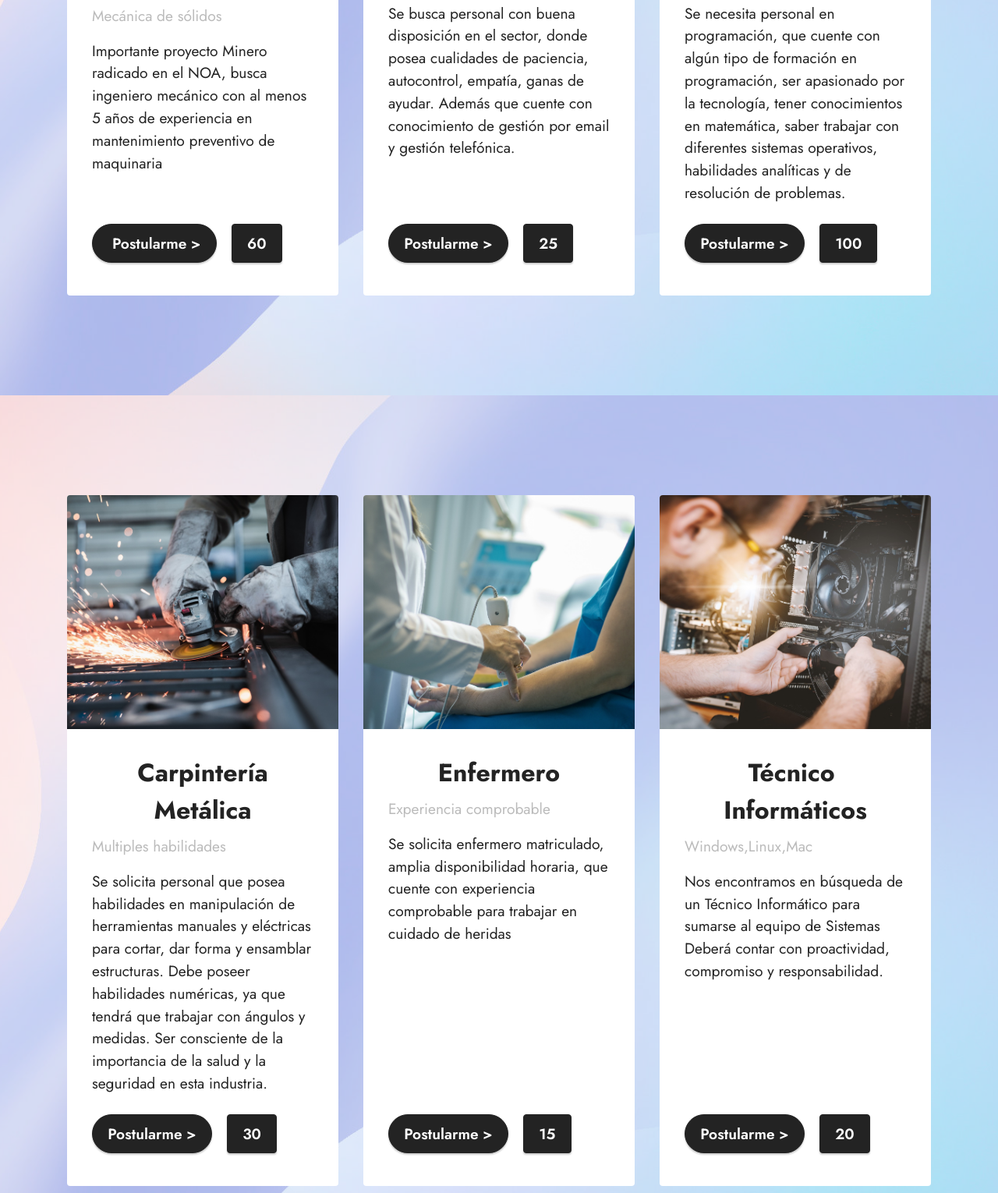
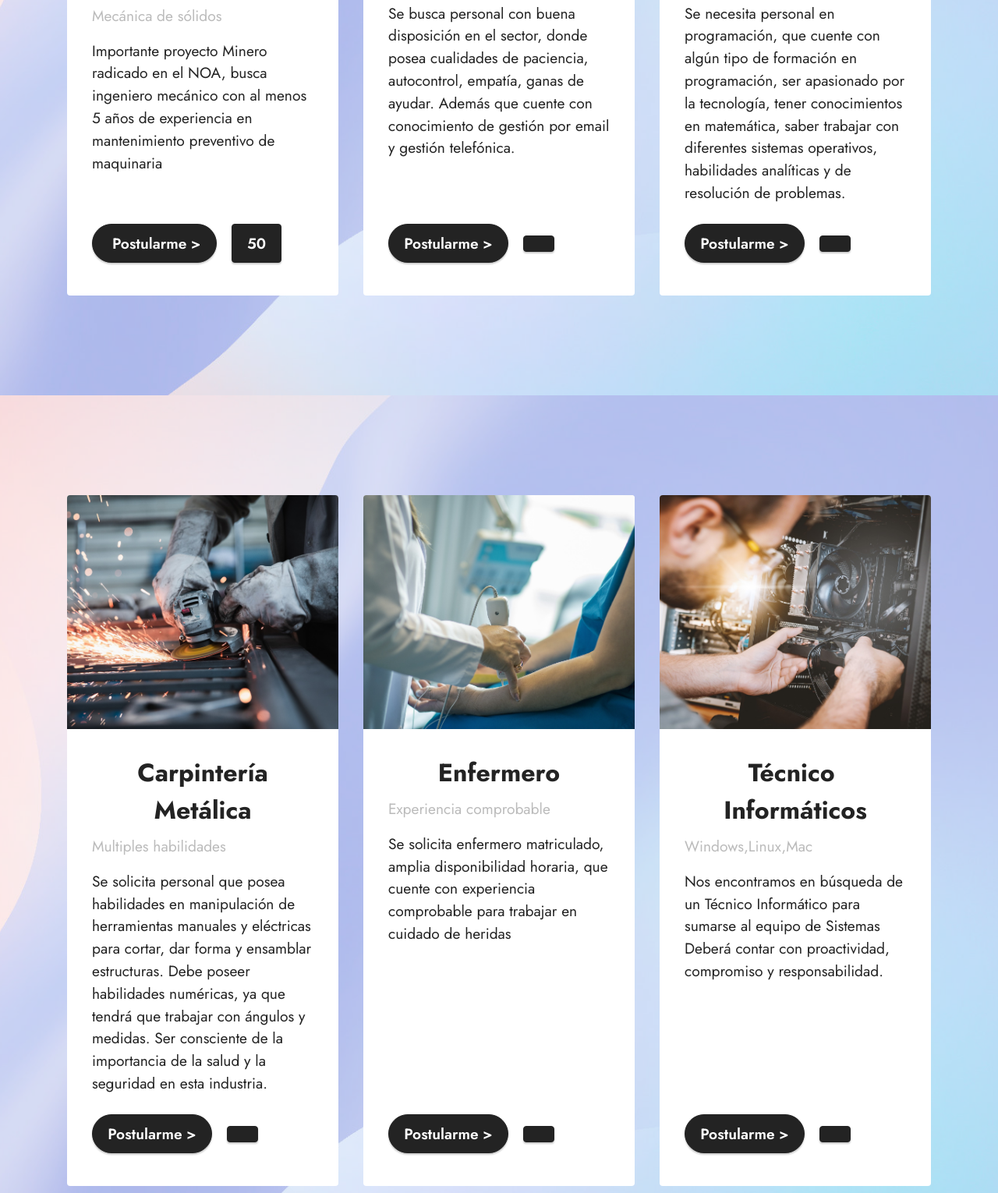
Before and after one commit to Alleria21/ProyectoGVG, a plain HTML site: page home.html in a window 1280 px wide. Shown: the part 727-2257 px from the top of the page at 78% size. Drawn offline with Linux system fonts and the light colour scheme.

Commit message:
Realizo cambios en contador

```diff
--- a/home.html
+++ b/home.html
@@ -172,7 +172,7 @@
                   onclick="contar()"
                   >&nbsp;Postularme &gt;</a
                 >
-                <p id="oferta1" class="btn item-btn btn-black display-7"></p>
+                <p id="oferta1" class="btn item-btn btn-black display-7">50</p>
               </div>
             </div>
           </div>
--- a/script.js
+++ b/script.js
@@ -1,27 +1,11 @@
-var cant = 0;
-
-var oferta1 = 60;
-var oferta2 = 25;
-var oferta3 = 100;
-var oferta4 = 30;
-var oferta5 = 15;
-var oferta6 = 20;
-
-document.getElementById("oferta1").innerHTML = oferta1;
-document.getElementById("oferta2").innerHTML = oferta2;
-document.getElementById("oferta3").innerHTML = oferta3;
-document.getElementById("oferta4").innerHTML = oferta4;
-document.getElementById("oferta5").innerHTML = oferta5;
-document.getElementById("oferta6").innerHTML = oferta6;
-
+var cant = 50;
 
 function contar () {
-    cant = oferta1
     cant--;
     actualizar(cant);
 }
 
 function actualizar (val) {
     document.getElementById("oferta1").innerHTML = val;
-    document.getElementById("oferta1").val;
+
 }
```
